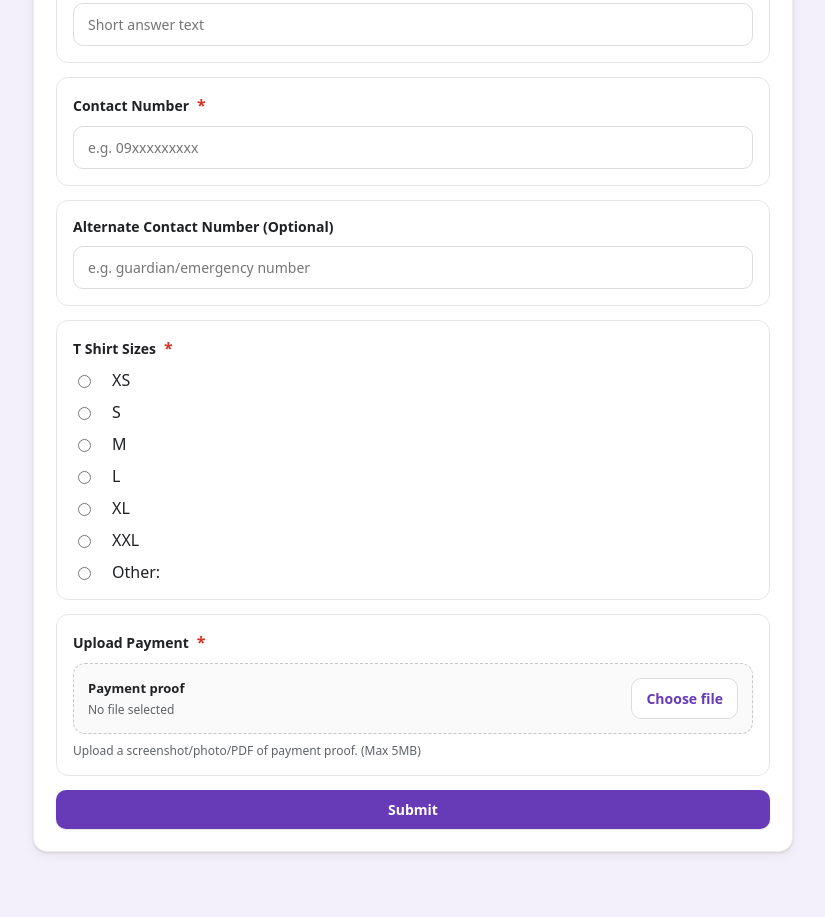
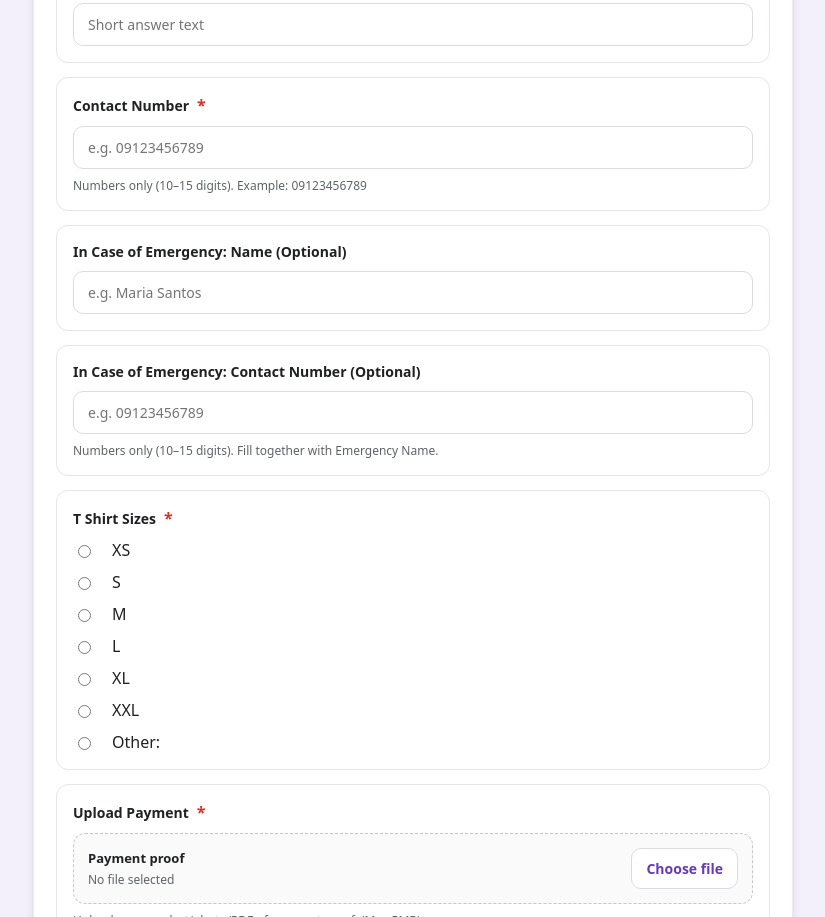
Before and after one commit to Roriber/funrun-form, a React (Vite) app: page / in a window 1280 px wide. Shown: the part 580-1497 px from the top of the page, without its empty margins (227-1052 px from the left). Before the commit the page ends 1460 px from the top, so only its background shows below. Built offline with nearby package versions, Linux system fonts and the light colour scheme.

Commit message:
Update V2

```diff
--- a/src/FunRunForm.jsx
+++ b/src/FunRunForm.jsx
@@ -26,9 +26,12 @@ export default function FunRunForm() {
   const [age, setAge] = useState("");
   const [address, setAddress] = useState("");
 
-  // ✅ NEW: contact numbers
+  // ✅ Main contact
   const [contactNumber, setContactNumber] = useState("");
-  const [altContactNumber, setAltContactNumber] = useState("");
+
+  // ✅ Emergency contact
+  const [emergencyName, setEmergencyName] = useState("");
+  const [emergencyContactNumber, setEmergencyContactNumber] = useState("");
 
   const [shirtSize, setShirtSize] = useState("");
   const [otherSize, setOtherSize] = useState("");
@@ -72,9 +75,11 @@ export default function FunRunForm() {
     setAge("");
     setAddress("");
 
-    // ✅ NEW: clear contact numbers
     setContactNumber("");
-    setAltContactNumber("");
+
+    // ✅ clear emergency contact
+    setEmergencyName("");
+    setEmergencyContactNumber("");
 
     setShirtSize("");
     setOtherSize("");
@@ -102,8 +107,28 @@ export default function FunRunForm() {
     if (!String(age).trim()) return notifyError("Please enter your age.");
     if (!address.trim()) return notifyError("Please enter your address.");
 
-    // ✅ NEW: validate required contact number
-    if (!contactNumber.trim()) return notifyError("Please enter your contact number.");
+    // ✅ Contact number validation (numbers only, 10–15)
+    const cleanContact = contactNumber.replace(/\D/g, "");
+    if (!cleanContact) return notifyError("Please enter your contact number.");
+    if (cleanContact.length < 10 || cleanContact.length > 15) {
+      return notifyError("Contact number must be 10–15 digits.");
+    }
+
+    // ✅ Emergency number validation (numbers only, optional)
+    const emName = emergencyName.trim();
+    const cleanEmergency = emergencyContactNumber.replace(/\D/g, "");
+
+    // If one is filled, require the other
+    if ((emName && !cleanEmergency) || (!emName && cleanEmergency)) {
+      return notifyError(
+        "Please provide BOTH Emergency Name and Emergency Contact Number (or leave both blank)."
+      );
+    }
+
+    // Validate emergency number only if provided
+    if (cleanEmergency && (cleanEmergency.length < 10 || cleanEmergency.length > 15)) {
+      return notifyError("Emergency contact number must be 10–15 digits.");
+    }
 
     if (!shirtSize) return notifyError("Please select a T-shirt size.");
 
@@ -128,9 +153,12 @@ export default function FunRunForm() {
         age: String(age).trim(),
         address: address.trim(),
 
-        // ✅ NEW: include in payload
-        contactNumber: contactNumber.trim(),
-        altContactNumber: altContactNumber.trim(), // optional
+        // ✅ send cleaned numbers
+        contactNumber: cleanContact,
+
+        // ✅ emergency fields
+        emergencyName: emName,
+        emergencyContactNumber: cleanEmergency,
 
         shirtSize: finalShirtSize,
         payment: {
@@ -147,7 +175,6 @@ export default function FunRunForm() {
         body: JSON.stringify(payload),
       });
 
-      // ✅ show submitted popup, then ask if submit another
       notifySubmitted();
     } catch (err) {
       notifyError("Submit failed. Please try again.");
@@ -161,8 +188,11 @@ export default function FunRunForm() {
       <div style={styles.card}>
         <div style={styles.headerBar} />
         <div style={styles.header}>
-          <h2 style={styles.title}>Mapandan Eagles Club Fun Run</h2>
-          <p style={styles.subtitle}>Please fill out the form. Fields marked * are required.</p>
+          {/* ✅ DO NOT REMOVE TITLE */}
+          <h2 style={styles.title}>Batik Inarom Mapandan 2026</h2>
+          <p style={styles.subtitle}>
+            Please fill out the form. Fields marked * are required.
+          </p>
         </div>
 
         <form onSubmit={handleSubmit} style={styles.form}>
@@ -197,7 +227,7 @@ export default function FunRunForm() {
             <div style={styles.inputWrap}>
               <input
                 value={age}
-                onChange={(e) => setAge(e.target.value)}
+                onChange={(e) => setAge(e.target.value.replace(/\D/g, ""))}
                 style={styles.input}
                 placeholder="Short answer text"
                 inputMode="numeric"
@@ -216,27 +246,47 @@ export default function FunRunForm() {
             </div>
           </Field>
 
-          {/* ✅ NEW: Contact Number fields */}
-          <Field label="Contact Number" required>
+          <Field
+            label="Contact Number"
+            required
+            helper="Numbers only (10–15 digits). Example: 09123456789"
+          >
             <div style={styles.inputWrap}>
               <input
                 value={contactNumber}
-                onChange={(e) => setContactNumber(e.target.value)}
+                onChange={(e) => setContactNumber(e.target.value.replace(/\D/g, ""))}
                 style={styles.input}
-                placeholder="e.g. 09xxxxxxxxx"
-                inputMode="tel"
+                placeholder="e.g. 09123456789"
+                inputMode="numeric"
               />
             </div>
           </Field>
 
-          <Field label="Alternate Contact Number (Optional)">
+          {/* ✅ Emergency Contact Section */}
+          <Field label="In Case of Emergency: Name (Optional)">
             <div style={styles.inputWrap}>
               <input
-                value={altContactNumber}
-                onChange={(e) => setAltContactNumber(e.target.value)}
+                value={emergencyName}
+                onChange={(e) => setEmergencyName(e.target.value)}
                 style={styles.input}
-                placeholder="e.g. guardian/emergency number"
-                inputMode="tel"
+                placeholder="e.g. Maria Santos"
+              />
+            </div>
+          </Field>
+
+          <Field
+            label="In Case of Emergency: Contact Number (Optional)"
+            helper="Numbers only (10–15 digits). Fill together with Emergency Name."
+          >
+            <div style={styles.inputWrap}>
+              <input
+                value={emergencyContactNumber}
+                onChange={(e) =>
+                  setEmergencyContactNumber(e.target.value.replace(/\D/g, ""))
+                }
+                style={styles.input}
+                placeholder="e.g. 09123456789"
+                inputMode="numeric"
               />
             </div>
           </Field>
@@ -252,7 +302,9 @@ export default function FunRunForm() {
                     checked={shirtSize === s}
                     onChange={() => setShirtSize(s)}
                   />
-                  <span style={{ marginLeft: 8 }}>{s === "OTHER" ? "Other:" : s}</span>
+                  <span style={{ marginLeft: 8 }}>
+                    {s === "OTHER" ? "Other:" : s}
+                  </span>
 
                   {s === "OTHER" && shirtSize === "OTHER" && (
                     <input
@@ -276,7 +328,9 @@ export default function FunRunForm() {
               <div style={styles.uploadLeft}>
                 <div style={styles.uploadTitle}>Payment proof</div>
                 <div style={styles.uploadSub}>
-                  {paymentFile ? `Selected: ${paymentFile.name}` : "No file selected"}
+                  {paymentFile
+                    ? `Selected: ${paymentFile.name}`
+                    : "No file selected"}
                 </div>
               </div>
 
@@ -355,7 +409,6 @@ export default function FunRunForm() {
 
                   <button
                     onClick={() => {
-                      // keeps the "no refresh + no upload bug" behavior
                       resetForm();
                       closeModal();
                     }}
@@ -388,6 +441,7 @@ function Field({ label, required, children, helper }) {
   );
 }
 
+// ✅ styles unchanged (same as yours)
 const styles = {
   page: {
     minHeight: "100vh",
@@ -400,7 +454,6 @@ const styles = {
     fontFamily: "system-ui, -apple-system, Segoe UI, Roboto, Arial",
     color: "#202124",
   },
-
   card: {
     width: "100%",
     maxWidth: 760,
@@ -410,15 +463,11 @@ const styles = {
     overflow: "hidden",
     border: "1px solid #ececec",
   },
-
   headerBar: { height: 12, background: "#673ab7" },
-
   header: { padding: "18px 22px 10px 22px" },
   title: { margin: 0, fontSize: 28, fontWeight: 700, letterSpacing: -0.2 },
   subtitle: { margin: "6px 0 0 0", color: "#5f6368", fontSize: 13 },
-
   form: { padding: "8px 22px 22px 22px", display: "grid", gap: 14 },
-
   fieldCard: {
     border: "1px solid #e6e6e6",
     borderRadius: 12,
@@ -426,13 +475,10 @@ const styles = {
     background: "#fff",
     transition: "box-shadow .15s ease, border-color .15s ease",
   },
-
   labelRow: { display: "flex", alignItems: "center", gap: 8, marginBottom: 10 },
   label: { fontSize: 14, fontWeight: 600 },
   req: { color: "#d93025", fontWeight: 700 },
-
   helper: { marginTop: 8, fontSize: 12, color: "#5f6368" },
-
   inputWrap: {
     border: "1px solid #dadce0",
     borderRadius: 10,
@@ -442,7 +488,6 @@ const styles = {
     gap: 10,
     background: "#fff",
   },
-
   input: {
     width: "100%",
     border: "none",
@@ -450,10 +495,8 @@ const styles = {
     fontSize: 14,
     background: "transparent",
   },
-
   radioGroup: { display: "grid", gap: 10, marginTop: 2 },
   radioRow: { display: "flex", alignItems: "center", gap: 10 },
-
   uploadBox: {
     border: "1px dashed #c7c7c7",
     borderRadius: 12,
@@ -464,11 +507,9 @@ const styles = {
     justifyContent: "space-between",
     gap: 10,
   },
-
   uploadLeft: { display: "grid", gap: 4 },
   uploadTitle: { fontWeight: 600, fontSize: 13 },
   uploadSub: { fontSize: 12, color: "#5f6368" },
-
   button: {
     background: "#673ab7",
     color: "#fff",
@@ -480,7 +521,6 @@ const styles = {
     fontWeight: 700,
     boxShadow: "0 1px 2px rgba(0,0,0,.12)",
   },
-
   ghostBtn: {
     background: "#fff",
     color: "#673ab7",
@@ -491,7 +531,6 @@ const styles = {
     fontSize: 14,
     fontWeight: 700,
   },
-
   modalOverlay: {
     position: "fixed",
     inset: 0,
@@ -502,7 +541,6 @@ const styles = {
     zIndex: 9999,
     padding: 20,
   },
-
   modal: {
     width: "100%",
     maxWidth: 420,
```
Also changed, not shown: 1 other file (tests, documents, lock files or other folders).
